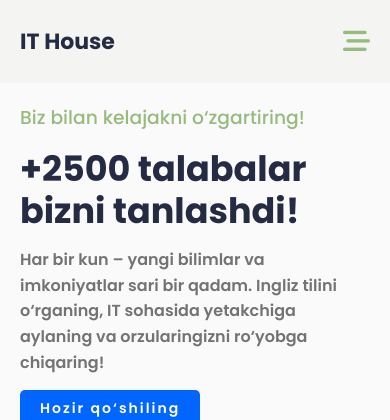
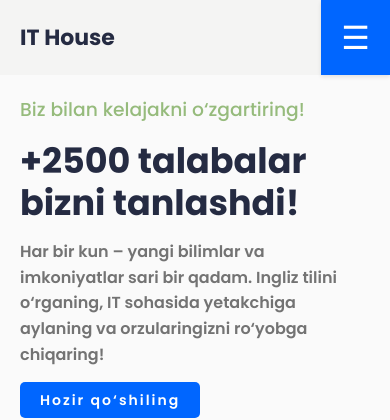
Before and after one commit to Eshukurullohdev/ITHOUSE, a Django app: template House/templates/home.html in a window 390 px wide. Shown: the top 420 px of the page. Run offline with Django 5.2, Linux system fonts and the light colour scheme; the template is opened without the code that fills it, so the values that code supplies are empty; parts of the project's set-up code (start-up, migrations or seed data) failed here and were passed over.

Commit message:
add bars mobile event

```diff
--- a/House/templates/home.html
+++ b/House/templates/home.html
@@ -232,6 +232,28 @@
                 </div>
             </div>
         </a>
+        <a href="audio.html" class="cardN russian">
+            <div class="cardN-content">
+                <img src="https://plus.unsplash.com/premium_photo-1675865395368-538e9b779847?w=500&auto=format&fit=crop&q=60&ixlib=rb-4.0.3&ixid=M3wxMjA3fDB8MHxzZWFyY2h8OXx8UlVTU0lBTiUyMGZsYWd8ZW58MHx8MHx8fDA%3D"
+                    alt="Rus tili" class="cardN-img">
+                <div class="cardN-text">
+                    <div class="topic">Kids English</div>
+                    <div class="courses">8 oy</div>
+                </div>
+            </div>
+            <div class="info-section">
+                <div class="format-container">
+                    <div class="info-item online">
+                        <i class="fas fa-laptop"></i>
+                        <span>Online</span>
+                    </div>
+                    <div class="info-item offline">
+                        <i class="fas fa-building"></i>
+                        <span>Offline</span>
+                    </div>
+                </div>
+            </div>
+        </a>
     </div>
 </div>
 <!-- <section id="section_6">
--- a/House/templates/navigation.html
+++ b/House/templates/navigation.html
@@ -16,8 +16,25 @@
             <!-- <a class="login" href="#">Login</a> -->
             <a class="join" href="https://ithouse.edutizim.uz/order/entry/?survey=s33">Ro'yhatan O'ting<i class="fa-solid fa-arrow-right"></i></a>
         </div>
-        <a id="menu_bar" href="#">
-            <i class="fa-solid fa-bars-staggered"></i>
-        </a>
+
+        <div class="menu-toggle" onclick="toggleMenu()">☰</div>
+
+        <!-- Tepadagi menyu -->
+        <div class="mobile-menu" id="mobileMenu">
+          <div class="close-btn" onclick="toggleMenu()">✖</div>
+          <a href="#">🏠 Bosh sahifa</a>
+          <a href="#">📖 Maqolalar</a>
+          <a href="#">📦 Xizmatlar</a>
+          <a href="#">📞 Aloqa</a>
+        </div>
+
+        <!-- Asosiy kontent -->
+
     </nav>
 </header>
+<script>
+    function toggleMenu() {
+        const menu = document.getElementById("mobileMenu");
+        menu.classList.toggle("active");
+      }
+  </script>
--- a/static/css/base.css
+++ b/static/css/base.css
@@ -1513,7 +1513,7 @@ a.cardN:focus {
     border-radius: 20px;
     font-weight: bold;
     font-size: 14px;
-    color: #000;
+    color: #0066FF !important;
     box-shadow: 0 2px 6px rgba(0, 0, 0, 0.1);
     z-index: 1;
   }
@@ -1639,6 +1639,7 @@ a.cardN:focus {
     font-size: 2.5rem;
     margin-bottom: 20px;
     text-align: left;
+    color: #0066FF;
   }
 
   .carousel-wrapper-t {
@@ -1676,8 +1677,76 @@ a.cardN:focus {
   .card-t h3 {
     font-size: 18px;
     margin: 10px 0 5px;
+    color: #0066FF;
   }
 
   .card-t p {
     color: gray;
   }
+
+/* Menu code is ??? */
+
+    /* ☰ tugma */
+    .menu-toggle {
+        font-size: 32px;
+        padding: 12px 20px;
+        cursor: pointer;
+        display: none;
+        color: #fff;
+        background: #0066FF;
+        box-shadow: 0 2px 4px rgba(0,0,0,0.1);
+        position: fixed;
+        top: 0;
+        right: 0;
+        z-index: 101;
+      }
+
+      /* Mobil menyu */
+      .mobile-menu {
+        position: fixed;
+        top: -100%;
+        left: 0;
+        width: 100%;
+        background: linear-gradient(145deg, #3a7bd5, #00d2ff);
+        color: white;
+        padding: 40px 20px 20px;
+        display: flex;
+        flex-direction: column;
+        gap: 20px;
+        transition: top 0.4s ease;
+        z-index: 100;
+        border-bottom-left-radius: 20px;
+        border-bottom-right-radius: 20px;
+        box-shadow: 0 6px 16px rgba(0,0,0,0.2);
+      }
+
+      .mobile-menu.active {
+        top: 0;
+      }
+
+      .mobile-menu a {
+        color: white;
+        text-decoration: none;
+        font-size: 20px;
+        padding: 10px 15px;
+        background: rgba(255,255,255,0.1);
+        border-radius: 8px;
+        transition: background 0.3s;
+      }
+
+      .mobile-menu a:hover {
+        background: rgba(255,255,255,0.3);
+      }
+
+      .close-btn {
+        font-size: 24px;
+        text-align: right;
+        cursor: pointer;
+      }
+
+      /* Faqat telefonlarda ko‘rinadi */
+      @media (max-width: 768px) {
+        .menu-toggle {
+          display: block;
+        }
+      }
```
